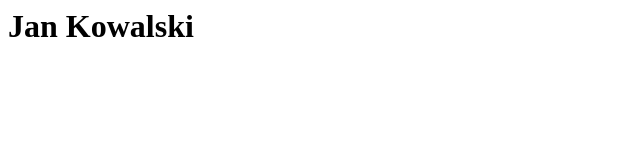
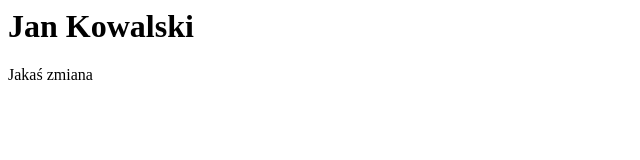
Before and after one commit to adrianflak/htmlwsb1, a plain HTML site: page index.html in a window 1280 px wide. Shown: the full height of the page, 0-640 px from the left. Drawn offline with Linux system fonts and the light colour scheme.

Commit message:
next changes

```diff
--- a/index.html
+++ b/index.html
@@ -3,5 +3,6 @@
 </head>
 <body>
 <h1>Jan Kowalski</h1>
+<p>Jakaś zmiana</p>
 </body>
 </html>
```
